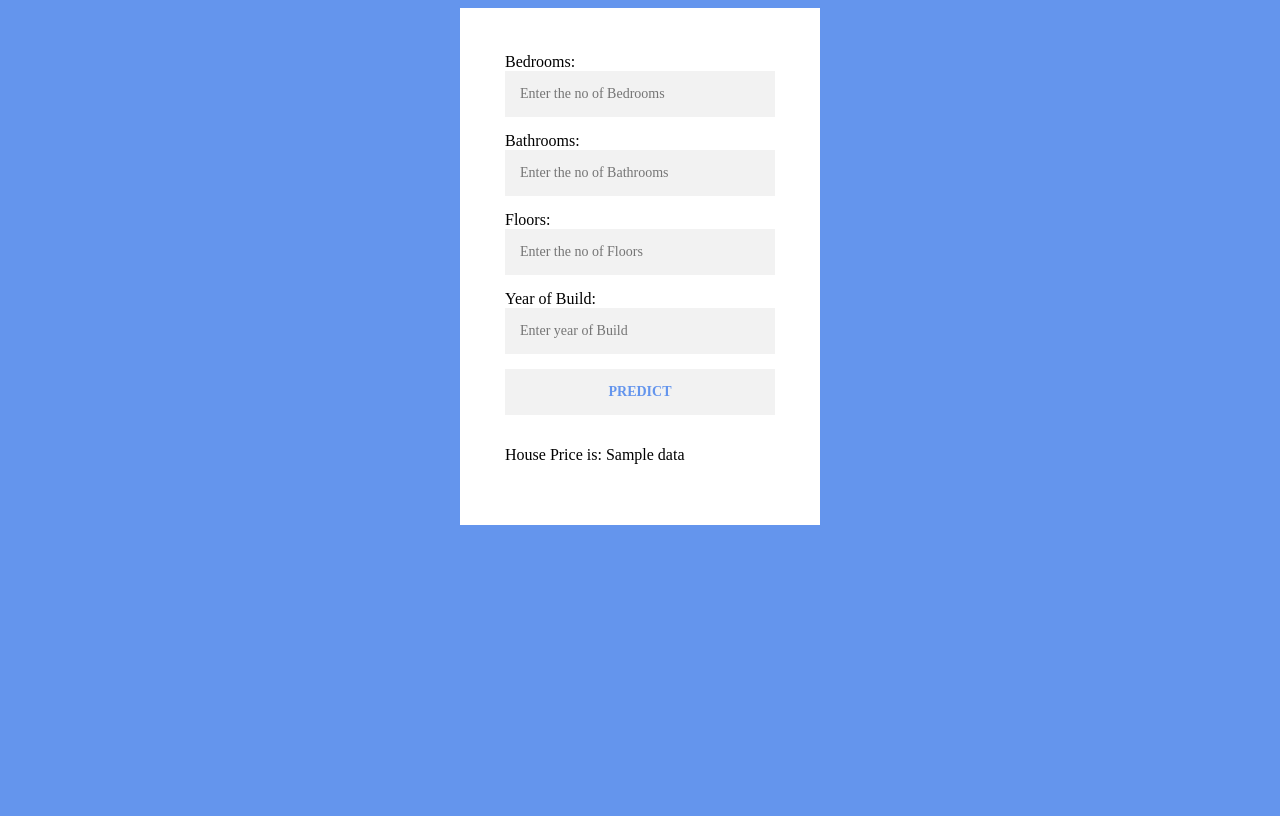
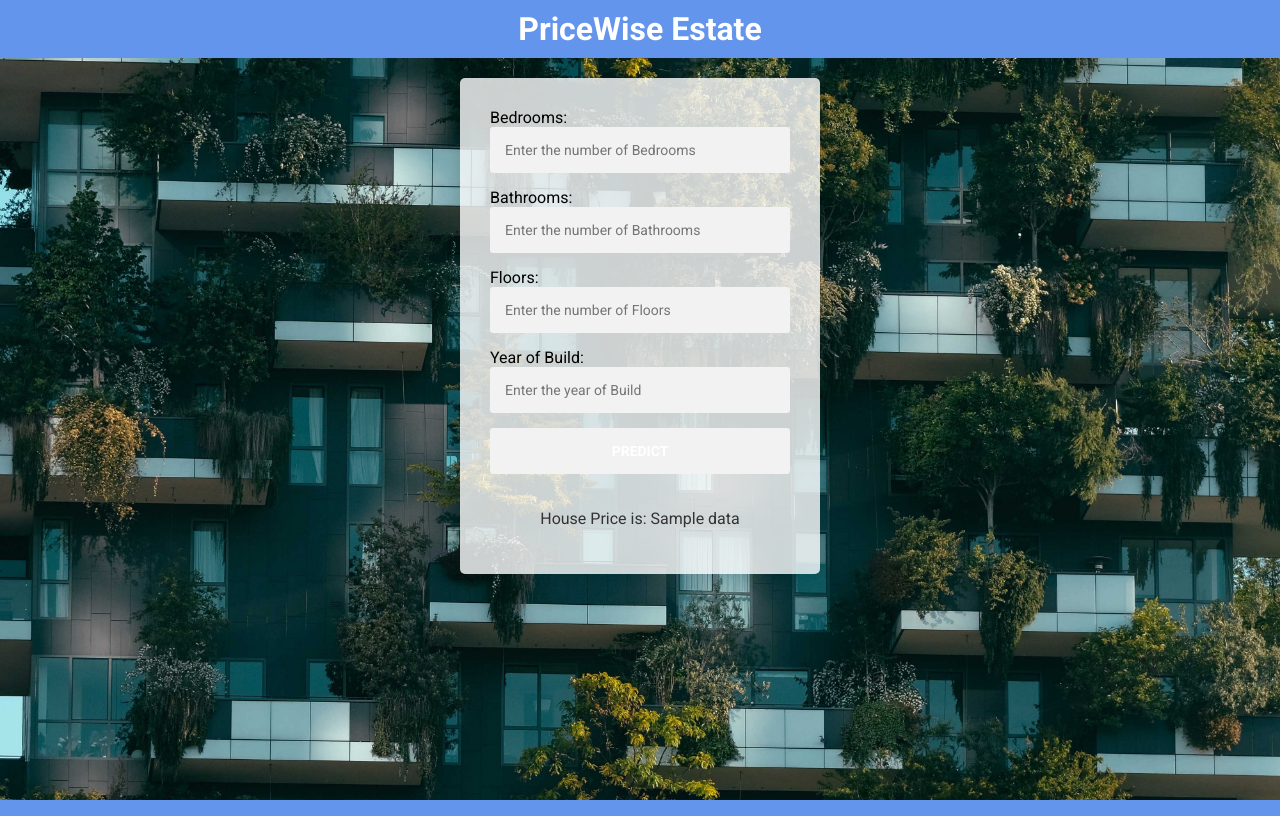
Before and after one commit to MdJafirAshraf/House-price-prediction-using-flask, a Flask app: template templates/index.html in a window 1280 px wide. Run offline with Flask 3, Linux system fonts and the light colour scheme; the template is opened without the code that fills it: most values are stand-ins (such as "Sample title", 1, 10 or a date in 2020); parts of the project's set-up code (start-up, migrations or seed data) failed here and were passed over.

Commit message:
new repo
house price prediction

```diff
--- a/static/css/main.css
+++ /dev/null
@@ -1,33 +0,0 @@
-body{
-    background: cornflowerblue;
-    height: 100vh;
-}
-.register_page{
-    width: 360px;
-    margin: auto;
-}
-.form{
-    position: relative;
-    z-index: 1;
-    background: #ffff;
-    max-width: 360px;
-    margin: 0 auto 100px;
-    padding: 45px;
-}
-.form input{
-    font-family: 'Times New Roman', Times, serif;
-    outline: 1;
-    background: #f2f2f2;
-    width: 100%;
-    border: 0;
-    margin: 0 0 15px;
-    padding: 15px;
-    box-sizing: border-box;
-    font-size: 14px;
-}
-.submit{
-    font-size: 15px;
-    text-transform: uppercase;
-    font-weight: 600;
-    color: cornflowerblue;
-}
--- a/templates/index.html
+++ b/templates/index.html
@@ -1,31 +1,108 @@
 <!DOCTYPE html>
-<html>
+<html lang="en">
 
 <head>
     <meta charset='utf-8'>
     <meta http-equiv='X-UA-Compatible' content='IE=edge'>
-    <title>House Price Prediction</title>
+    <title>PriceWise Estate - House Price Prediction</title>
     <meta name='viewport' content='width=device-width, initial-scale=1'>
     <link rel='stylesheet' type='text/css' media='screen' href="{{ url_for('static', filename='css/main.css') }}">
-    <script src='main.js'></script>
+    <link rel="stylesheet" href="https://fonts.googleapis.com/css2?family=Roboto:wght@400;700&display=swap">
+    <style>
+        body {
+            font-family: 'Roboto', sans-serif;
+            margin: 0;
+            padding: 0;
+            background: url("{{ url_for('static', filename='images/pricewise.jpg') }}") no-repeat center center fixed;
+            background-size: cover;
+            filter: blur(0.5px); /* Apply blur effect to the background */
+        }
+
+        header {
+            background: cornflowerblue;
+            padding: 10px;
+            text-align: center;
+            backdrop-filter: blur(10px); /* Apply blur effect to the header */
+        }
+
+        header h1 {
+            color: white;
+            margin: 0;
+        }
+
+        .register_page {
+            width: 360px;
+            margin: auto;
+            margin-top: 20px;
+        }
+
+        .form {
+            position: relative;
+            z-index: 1;
+            background: rgba(255, 255, 255, 0.8); /* Semi-transparent white background */
+            max-width: 360px;
+            margin: 0 auto 50px;
+            padding: 30px;
+            box-shadow: 0 0 15px rgba(0, 0, 0, 0.1);
+            border-radius: 5px;
+        }
+
+        .form input {
+            font-family: 'Roboto', sans-serif;
+            outline: none;
+            background: #f2f2f2;
+            width: 100%;
+            border: 0;
+            margin: 0 0 15px;
+            padding: 15px;
+            box-sizing: border-box;
+            font-size: 14px;
+            border-radius: 3px;
+        }
+
+        .submit {
+            font-size: 16px;
+            text-transform: uppercase;
+            font-weight: 700;
+            color: #fff;
+            background: cornflowerblue;
+            border: none;
+            padding: 15px;
+            border-radius: 3px;
+            cursor: pointer;
+            transition: background 0.3s ease;
+        }
+
+        .submit:hover {
+            background: #050f19;
+        }
+
+        p {
+            margin-top: 20px;
+            text-align: center;
+            font-size: 16px;
+            color: #333;
+        }
+    </style>
 </head>
 
 <body>
+    <header>
+        <h1>PriceWise Estate</h1>
+    </header>
+
     <div class="register_page">
         <div class="form">
             <form action="{{url_for('predict')}}" method="POST">
-                Bedrooms: <input type="number" name='bedrooms' placeholder="Enter the no of Bedrooms"><br>
-                Bathrooms: <input type="number" name='bathrooms' placeholder="Enter the no of Bathrooms"><br>
-                Floors: <input type="number" name='floors' placeholder="Enter the no of Floors"><br>
-                Year of Build: <input type="number" name='yr_built' placeholder="Enter year of Build"><br>
-                <input type="submit" value="predict" class="submit">
+                Bedrooms: <input type="number" name='bedrooms' placeholder="Enter the number of Bedrooms"><br>
+                Bathrooms: <input type="number" name='bathrooms' placeholder="Enter the number of Bathrooms"><br>
+                Floors: <input type="number" name='floors' placeholder="Enter the number of Floors"><br>
+                Year of Build: <input type="number" name='yr_built' placeholder="Enter the year of Build"><br>
+                <input type="submit" value="Predict" class="submit">
             </form>
             <p> House Price is: {{data}}</p>
         </div>
-
     </div>
-
-
 </body>
 
 </html>
```
Also changed, not shown: requirement.txt (+5 -3 lines), README.md, house_data.csv (deleted), static/images/form.png (deleted), static/images/prediction.png (deleted), static/images/pricewise.jpg (added), static/images/pricewise01.png (added), static/images/pricewise02.png (added), 1 other file.
